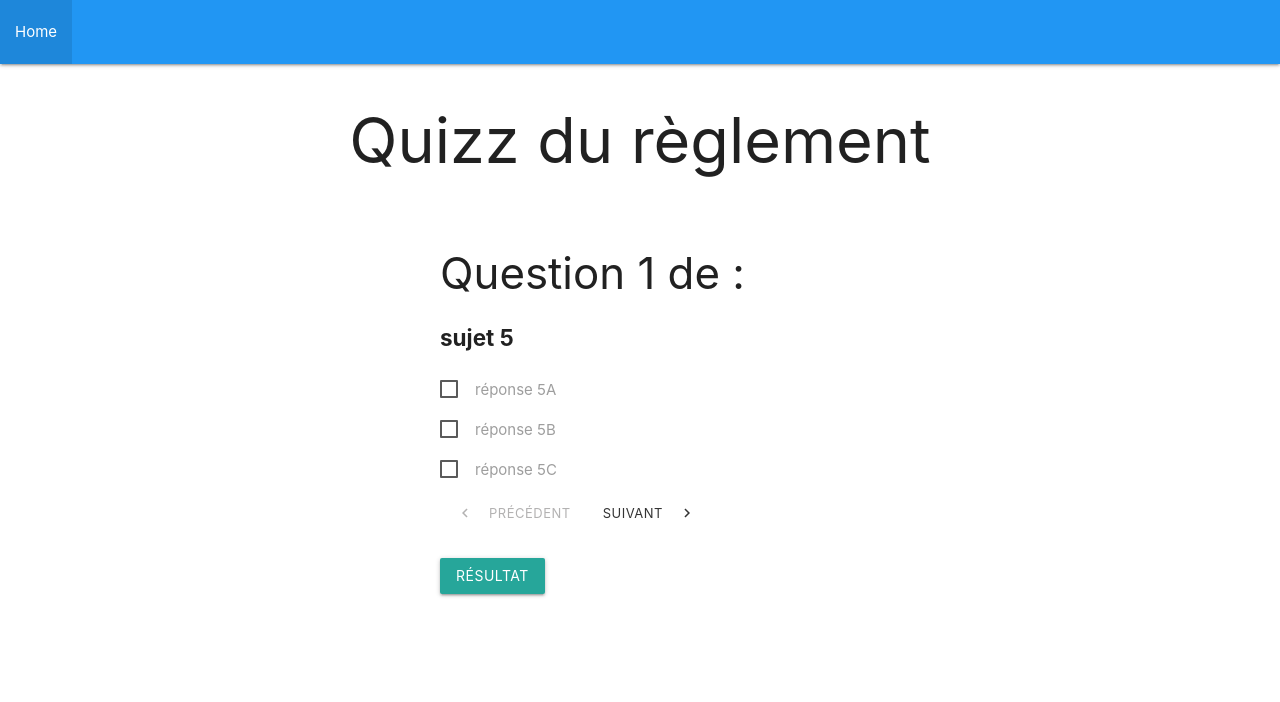
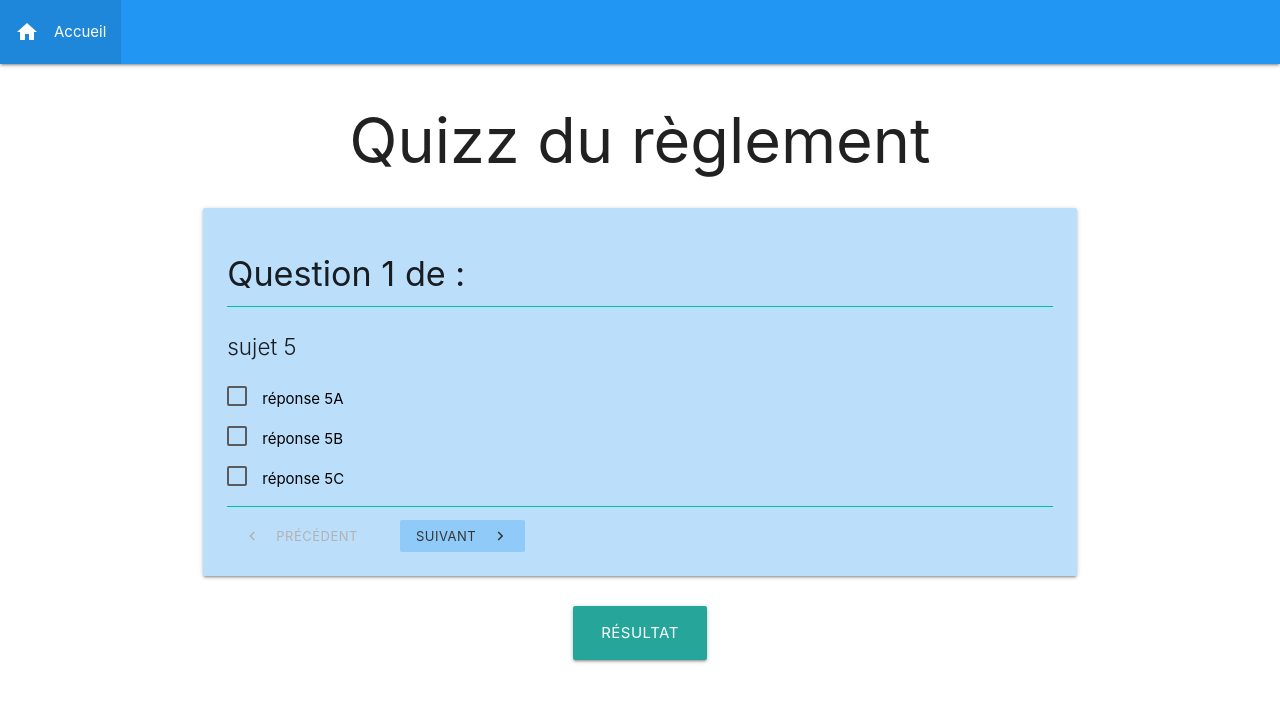
Before and after one commit to gI7DUmmY/quizz, a Vue app: page /qcm in a window 1280 px wide. Shown: the top 702 px of the page. Built offline with nearby package versions, Linux system fonts and the light colour scheme; data requests are answered from the project's data file.

Commit message:
:lipstick: form, score, navbar

```diff
--- a/src/App.vue
+++ b/src/App.vue
@@ -4,11 +4,15 @@
       <div class="nav-wrapper blue">
         <!-- <a href="#!" class="brand-logo">Logo</a> -->
         <ul>
-          <li><router-link to="/">Home</router-link></li>
+          <li>
+            <router-link to="/">
+              <i class="material-icons left">home</i>Accueil
+            </router-link>
+          </li>
         </ul>
       </div>
     </nav>
   </div>
 
-  <router-view/>
+  <router-view />
 </template>
--- /dev/null
+++ b/src/components/Resultat.vue
@@ -0,0 +1,16 @@
+<template>
+  <div class="divider"></div>
+  <h4 class="center-align">Votre score est de</h4>
+  <h3 class="center-align blue-text text-lighten-2">
+    {{ resultat }} sur {{ total }} ({{ pourcentage }}%)
+  </h3>
+</template>
+
+<script>
+export default {
+  props: ['resultat', 'total', 'pourcentage']
+};
+</script>
+
+<style>
+</style>
--- a/src/views/Home.vue
+++ b/src/views/Home.vue
@@ -2,11 +2,12 @@
   <div class="container">
     <h1 class="center-align">Quizz du règlement</h1>
     <form @submit.prevent="submit" v-if="qcm">
-      <h4>Choisissez les réglages</h4>
+      <h4 class="center-align">Choisissez les réglages</h4>
+      <div class="center-align">
       <label>Nombre de Questions</label>
       <input type="number" v-model="qtte" min="1" :max="qcm.length" required>
+      </div>
 
-      <p v-if="qtte">Vous avez choisi {{ qtte }} question(s) au hasard</p>
       <button type="submit" class="btn">Démarrer</button>
     </form>
     <div v-else>
@@ -40,9 +41,14 @@ export default {
 }
 </script>
 
-<style>
+<style scoped>
 form {
   max-width: 400px;
   margin: 5em auto;
 }
+input[type="number"] {
+  display: block;
+  width: 100px;
+  margin: 0 auto;
+}
 </style>
--- a/src/views/Questions.vue
+++ b/src/views/Questions.vue
@@ -1,48 +1,52 @@
 <template>
   <div class="container">
     <h1 class="center-align">Quizz du règlement</h1>
-    <div v-if="qcm">
-      <form @submit.prevent="score" @reset.prevent="rejouer">
+    <div v-if="qcm" class="row">
+      <form @submit.prevent="score" @reset.prevent="rejouer" class="col s12">
         <div v-if="joue">
           <div v-for="(question, index) in randQuizz" :key="index">
-              <div v-show="current === index">
-                <h3>Question {{ index + 1 }} de {{ qtte }} :</h3>
-
+              <div v-show="current === index" class="card-panel blue lighten-4">
+                <h4>Question {{ index + 1 }} de {{ qtte }} :</h4>
+                <div class="divider teal accent-4"></div>
                 <p class="sujet">{{ question.sujet }}</p>
 
                 <p v-for="reponse in question.choix" :key="reponse.id">
                   <label>
-                    <input type="checkbox" :value="reponse" v-model="valeurs"/>
-                    <span :for="reponse.id">{{ reponse.texte }}</span>
+                    <input type="checkbox" class="filled-in" :value="reponse" v-model="valeurs"/>
+                    <span class="black-text reponse" :for="reponse.id">{{ reponse.texte }}</span>
                   </label>
                 </p>
+                <div class="divider teal accent-4"></div>
 
                 <a
+                  id="btn-prev"
                   @click="prev"
                   :class="{ disabled: current === 0 }"
-                  class="waves-effect waves-light btn-small btn-flat"
+                  class="waves-effect waves-light btn-small btn-flat blue lighten-3"
                 >
                   <i class="material-icons left">chevron_left</i>Précédent
                 </a>
+
                 <a
+                  id="btn-next"
                   @click="next"
                   :class="{ disabled: current === qtte-1 }"
-                  class="waves-effect waves-light btn-small btn-flat"
+                  class="waves-effect waves-light btn-small btn-flat blue lighten-3"
                 >
                   <i class="material-icons right">chevron_right</i>Suivant
                 </a>
               </div>
           </div>
-          <button type="submit" class="btn">Résultat</button>
+          <button type="submit" class="btn-large">Résultat</button>
         </div>
-        <div v-if="joue === false">
-          <h3>
-            Votre score est de<br /><span>{{ resultat }} sur {{ total }} ({{ pourcentage }}%)</span>
-          </h3>
-          <button type="reset" class="btn">Rejouer</button>
+
+        <div v-else>
+          <Resultat :resultat="resultat" :total="total" :pourcentage="pourcentage" />
+          <button type="reset" class="btn-large">Rejouer</button>
         </div>
       </form>
     </div>
+
     <div v-else>
       <Preloader />
     </div>
@@ -51,11 +55,15 @@
 
 <script>
 import Preloader from '../components/Preloader.vue'
+import Resultat from '../components/Resultat.vue'
 
 export default {
   name: 'Questions',
   props: [ 'qtte' ],
-  components: { 'Preloader': Preloader },
+  components: {
+    'Preloader': Preloader,
+    'Resultat': Resultat
+  },
   data: () => ({
     qcm: null,
     randQuizz: [],
@@ -71,7 +79,7 @@ export default {
         this.valeurs.forEach(element => {
           this.resultat += element.note
         });
-        this.pourcentage = this.resultat * 100 / this.total
+        this.pourcentage = Math.round(this.resultat * 100 / this.total)
       }
       this.joue = false
     },
@@ -131,13 +139,24 @@ export default {
 
 <style>
 .sujet {
-  font-weight: bold;
+  font-weight: 350;
   font-size: 1.5em;
 }
 form ul {
   font-size: 1.5em;
 }
+#btn-prev {
+  margin-top: 1em;
+  margin-right: 1em;
+}
+#btn-next {
+  margin-top: 1em;
+  margin-left: 1em;
+}
 button[type="submit"], button[type="reset"] {
+  display: block;
   margin-top: 2em;
+  margin-right: auto;
+  margin-left: auto;
 }
 </style>
```
